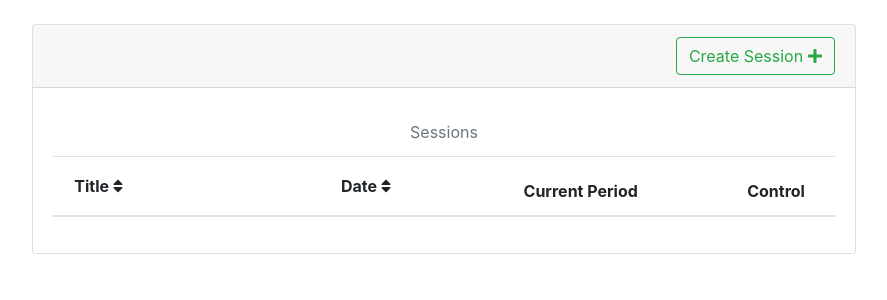
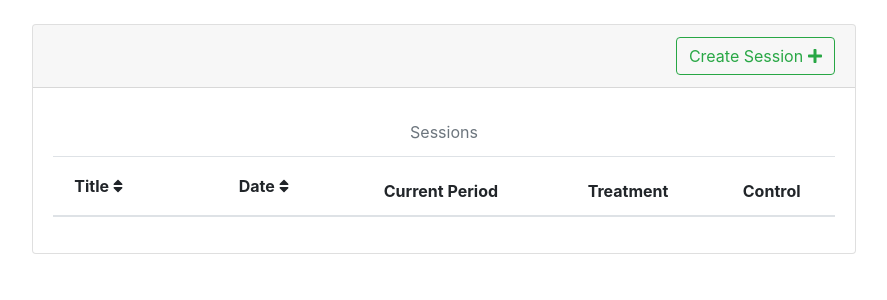
Before and after one commit to jeffreykirchner/ESIFitbit, a Django app: page /staffHome/ in a window 1280 px wide. Shown: the part 56-356 px from the top of the page, without its empty margins (196-1083 px from the left). Run offline with Django 3.2, Linux system fonts and the light colour scheme; the visitor is signed in with stand-in values (Sample User, id 1); lists and menus that the app fills with data are empty; parts of the project's set-up code (start-up, migrations or seed data) failed here and were passed over; some libraries are stand-ins or nearby versions.

Commit message:
fixes #43

```diff
--- a/main/models/session.py
+++ b/main/models/session.py
@@ -61,7 +61,7 @@ class Session(models.Model):
         verbose_name_plural = 'Experiment Sessions'
 
     #get the current session day
-    def getCurrentSessionDay(self):
+    def getCurrentSessionDay(self) :
         logger = logging.getLogger(__name__)
 
         d_today = todaysDate()
@@ -337,6 +337,8 @@ class Session(models.Model):
 
             email_list += s.contact_email
 
+        current_session_day = self.getCurrentSessionDay()
+
         return{
             "id":self.id,
             "title":self.title,
@@ -354,6 +356,7 @@ class Session(models.Model):
             "cancelation_text":self.cancelation_text,
             "cancelation_text_subject":self.cancelation_text_subject,
             "email_list":email_list,
+            "current_period" : current_session_day.period_number if current_session_day else "---",
         }
 
 #delete associated user model when profile is deleted
--- a/main/templates/staff/home.html
+++ b/main/templates/staff/home.html
@@ -141,20 +141,23 @@
                     <caption style="caption-side:top;text-align: center;">Sessions</caption>
 
                     <thead>
-                        <th width="30%">
+                        <th>
                             <button type="button" class="btn btn-outline-link btn-sm" v-on:click = "sortByTitle()">
                                 <span v-html="titleSortButtonText" class="table_header"></span>
                             </button>
                         </th>
-                        <th width="20%" style="text-align: center;">
+                        <th style="text-align: center;">
                             <button type="button" class="btn btn-outline-link btn-sm" v-on:click = "sortByDate()">
                                 <span v-html="dateSortButtonText" class="table_header"></span>
                             </button>
                         </th>
-                        <th width="35%" style="text-align: center;">
+                        <th style="text-align: center;">
                             Current Period
                         </th>
-                        <th width="15%" style="text-align: center;">
+                        <th style="text-align: center;">
+                            Treatment
+                        </th>
+                        <th style="text-align: center;">
                             Control
                         </th>
                     </thead>
@@ -165,10 +168,13 @@
                                 <a :href="'/session/' + s.id + '/' "><span v-html="s.title"></span></a>
                             </td>
                             <td style="text-align: center;">
-                                <span v-html="s.start_date"></span>
+                                <span v-html="s.start_date"></span> to <span v-html="s.end_date"></span>
                             </td>
                             <td style="text-align: center;">
                                 <span v-html="s.current_period"></span>
+                            </td>
+                            <td style="text-align: center;">
+                                <span v-html="s.treatment_label"></span>
                             </td>
                             <td style="text-align: center;">
                                 <button v-bind:id="'deleteSession' + s.id" type="button" class="btn btn-outline-danger btn-sm" v-on:click = "deleteSession(s.id)">
```
